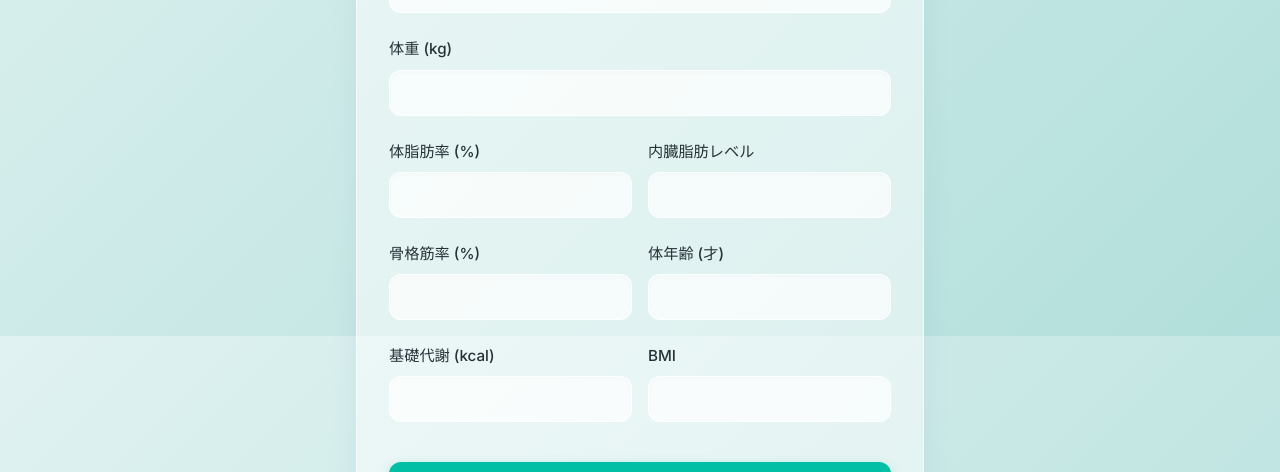
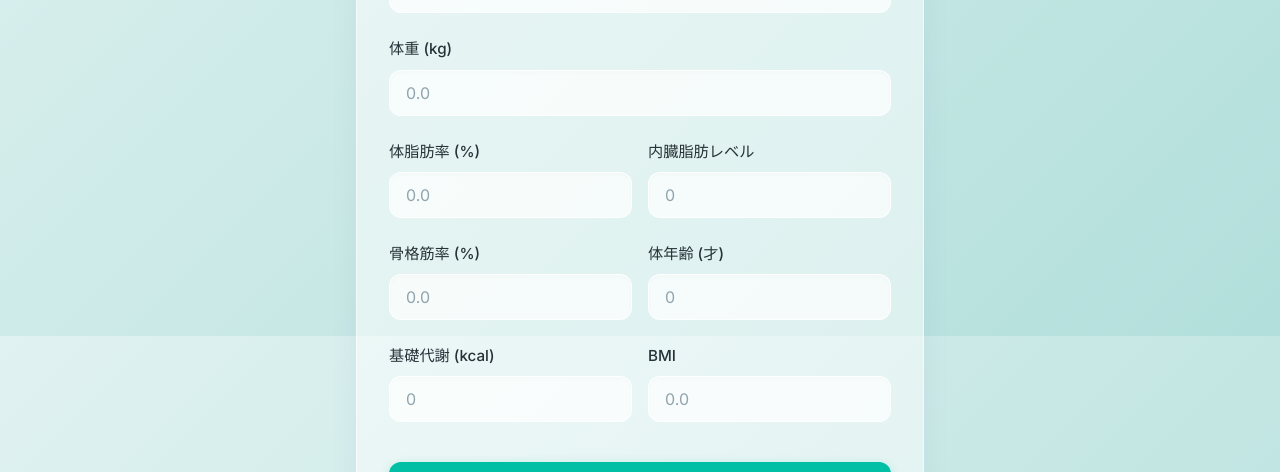
Before and after one commit to CharlieARPK/CoreMetrics, a React (Vite) app: page / in a window 1280 px wide. Shown: the part 464-936 px from the top of the page. Built offline with nearby package versions, Linux system fonts and the light colour scheme.

Commit message:
feat: add 7-point moving average line and placeholder values in form

```diff
--- a/src/App.tsx
+++ b/src/App.tsx
@@ -52,6 +52,8 @@ function App() {
     restingMetabolism: '',
     bmi: ''
   });
+
+  const latestEntry = entries.length > 0 ? entries[0] : null;
 
   const handleChange = (e: React.ChangeEvent<HTMLInputElement>) => {
     setFormData({
@@ -176,39 +178,39 @@ function App() {
 
             <div className="form-group">
               <label className="form-label" htmlFor="weight">体重 (kg)</label>
-              <input type="number" step="0.1" id="weight" name="weight" className="form-input" value={formData.weight} onChange={handleChange} required />
+              <input type="number" step="0.1" id="weight" name="weight" className="form-input" value={formData.weight} onChange={handleChange} placeholder={latestEntry ? String(latestEntry.weight) : "0.0"} required />
             </div>
 
             <div style={{ display: 'grid', gridTemplateColumns: '1fr 1fr', gap: '1rem' }}>
               <div className="form-group">
                 <label className="form-label" htmlFor="bodyFat">体脂肪率 (%)</label>
-                <input type="number" step="0.1" id="bodyFat" name="bodyFat" className="form-input" value={formData.bodyFat} onChange={handleChange} required />
+                <input type="number" step="0.1" id="bodyFat" name="bodyFat" className="form-input" value={formData.bodyFat} onChange={handleChange} placeholder={latestEntry ? String(latestEntry.bodyFat) : "0.0"} required />
               </div>
               <div className="form-group">
                 <label className="form-label" htmlFor="visceralFat">内臓脂肪レベル</label>
-                <input type="number" id="visceralFat" name="visceralFat" className="form-input" value={formData.visceralFat} onChange={handleChange} required />
+                <input type="number" id="visceralFat" name="visceralFat" className="form-input" value={formData.visceralFat} onChange={handleChange} placeholder={latestEntry ? String(latestEntry.visceralFat) : "0"} required />
               </div>
             </div>
 
             <div style={{ display: 'grid', gridTemplateColumns: '1fr 1fr', gap: '1rem' }}>
               <div className="form-group">
                 <label className="form-label" htmlFor="skeletalMuscle">骨格筋率 (%)</label>
-                <input type="number" step="0.1" id="skeletalMuscle" name="skeletalMuscle" className="form-input" value={formData.skeletalMuscle} onChange={handleChange} required />
+                <input type="number" step="0.1" id="skeletalMuscle" name="skeletalMuscle" className="form-input" value={formData.skeletalMuscle} onChange={handleChange} placeholder={latestEntry ? String(latestEntry.skeletalMuscle) : "0.0"} required />
               </div>
               <div className="form-group">
                 <label className="form-label" htmlFor="bodyAge">体年齢 (才)</label>
-                <input type="number" id="bodyAge" name="bodyAge" className="form-input" value={formData.bodyAge} onChange={handleChange} required />
+                <input type="number" id="bodyAge" name="bodyAge" className="form-input" value={formData.bodyAge} onChange={handleChange} placeholder={latestEntry ? String(latestEntry.bodyAge) : "0"} required />
               </div>
             </div>
 
             <div style={{ display: 'grid', gridTemplateColumns: '1fr 1fr', gap: '1rem' }}>
               <div className="form-group">
                 <label className="form-label" htmlFor="restingMetabolism">基礎代謝 (kcal)</label>
-                <input type="number" id="restingMetabolism" name="restingMetabolism" className="form-input" value={formData.restingMetabolism} onChange={handleChange} required />
+                <input type="number" id="restingMetabolism" name="restingMetabolism" className="form-input" value={formData.restingMetabolism} onChange={handleChange} placeholder={latestEntry ? String(latestEntry.restingMetabolism) : "0"} required />
               </div>
               <div className="form-group">
                 <label className="form-label" htmlFor="bmi">BMI</label>
-                <input type="number" step="0.1" id="bmi" name="bmi" className="form-input" value={formData.bmi} onChange={handleChange} required />
+                <input type="number" step="0.1" id="bmi" name="bmi" className="form-input" value={formData.bmi} onChange={handleChange} placeholder={latestEntry ? String(latestEntry.bmi) : "0.0"} required />
               </div>
             </div>
 
--- a/src/components/MetricsChart.tsx
+++ b/src/components/MetricsChart.tsx
@@ -8,7 +8,8 @@ import {
   Tooltip,
   ResponsiveContainer,
   ReferenceArea,
-  ReferenceLine
+  ReferenceLine,
+  Legend
 } from 'recharts';
 import { useMetricsStore } from '../store/useMetricsStore';
 
@@ -58,11 +59,27 @@ export default function MetricsChart() {
   const [selectedMetric, setSelectedMetric] = useState<MetricKey>('weight');
 
   const chartData = useMemo(() => {
-    return [...entries].reverse().map(entry => {
+    const reversed = [...entries].reverse();
+    return reversed.map((entry, idx) => {
       const d = new Date(entry.timestamp);
+
+      const calcMA = (key: keyof typeof entry) => {
+        const start = Math.max(0, idx - 6);
+        const windowSlice = reversed.slice(start, idx + 1);
+        const sum = windowSlice.reduce((acc, curr) => acc + (Number(curr[key]) || 0), 0);
+        return Number((sum / windowSlice.length).toFixed(1));
+      };
+
       return {
         ...entry,
-        displayDate: `${String(d.getMonth() + 1).padStart(2, '0')}/${String(d.getDate()).padStart(2, '0')} ${String(d.getHours()).padStart(2, '0')}:${String(d.getMinutes()).padStart(2, '0')}`
+        displayDate: `${String(d.getMonth() + 1).padStart(2, '0')}/${String(d.getDate()).padStart(2, '0')} ${String(d.getHours()).padStart(2, '0')}:${String(d.getMinutes()).padStart(2, '0')}`,
+        weight_ma: calcMA('weight'),
+        bodyFat_ma: calcMA('bodyFat'),
+        visceralFat_ma: calcMA('visceralFat'),
+        skeletalMuscle_ma: calcMA('skeletalMuscle'),
+        bodyAge_ma: calcMA('bodyAge'),
+        restingMetabolism_ma: calcMA('restingMetabolism'),
+        bmi_ma: calcMA('bmi'),
       };
     });
   }, [entries]);
@@ -144,6 +161,7 @@ export default function MetricsChart() {
                 }}
                 itemStyle={{ color: 'var(--primary-dark)', fontWeight: 'bold' }}
               />
+              <Legend verticalAlign="top" height={28} wrapperStyle={{ fontSize: '0.8rem', paddingBottom: '4px' }} />
               <Line
                 type="monotone"
                 dataKey={metric}
@@ -152,6 +170,16 @@ export default function MetricsChart() {
                 strokeWidth={3}
                 dot={{ fill: 'var(--primary-color)', strokeWidth: 2, r: 4 }}
                 activeDot={{ r: 6, stroke: '#fff', strokeWidth: 2 }}
+              />
+              <Line
+                type="monotone"
+                dataKey={`${metric}_ma`}
+                name="移動平均 (7回)"
+                stroke="#1e88e5"
+                strokeWidth={2}
+                strokeDasharray="4 4"
+                dot={false}
+                activeDot={{ r: 4, stroke: '#fff', strokeWidth: 2 }}
               />
             </LineChart>
           </ResponsiveContainer>
--- a/src/index.css
+++ b/src/index.css
@@ -70,6 +70,11 @@ body {
   box-shadow: inset 0 2px 4px rgba(0,0,0,0.02);
 }
 
+.form-input::placeholder {
+  color: #90a4ae;
+  opacity: 1;
+}
+
 .form-input:focus {
   outline: none;
   background: rgba(255,255,255,0.9);
```
